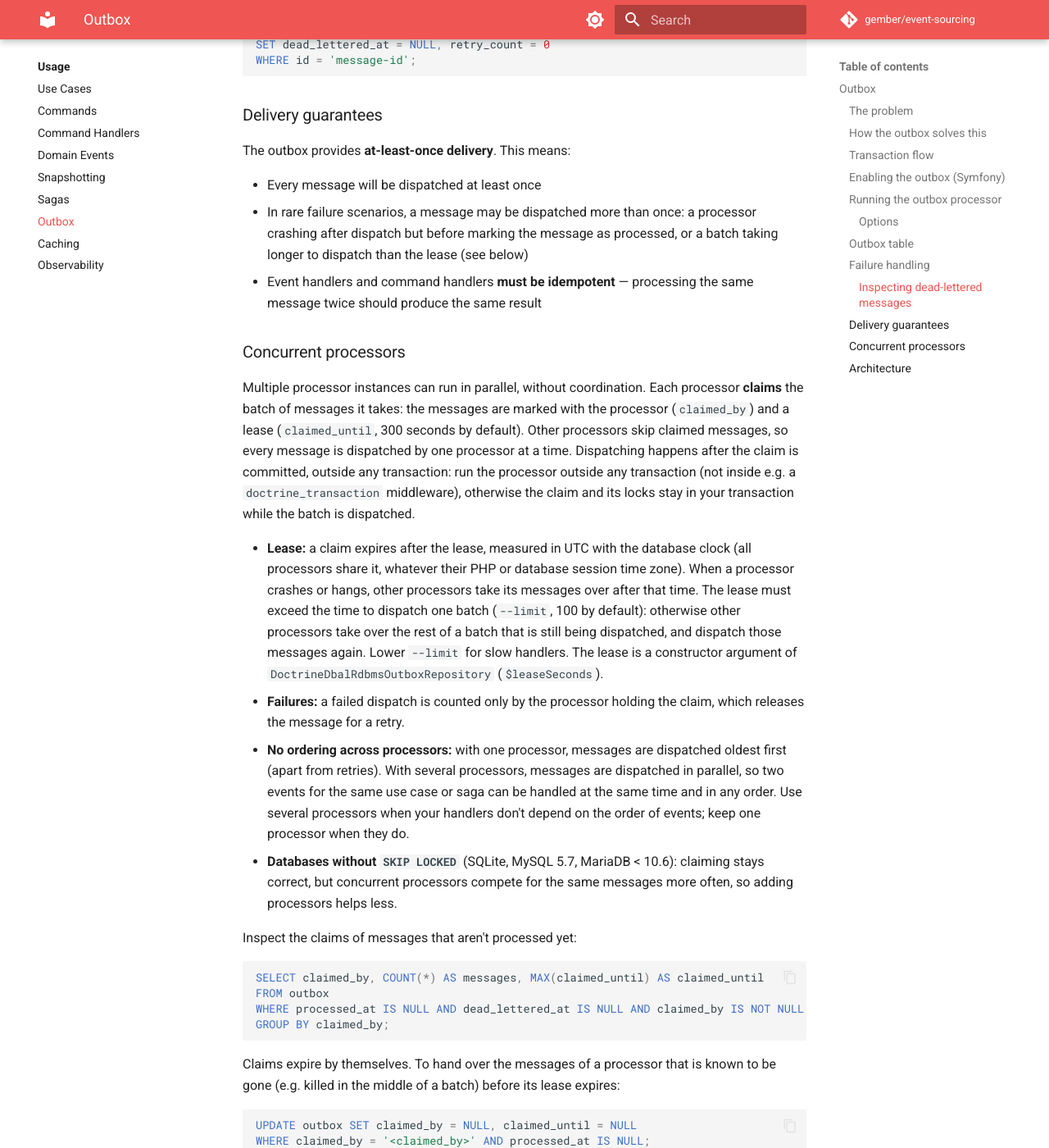
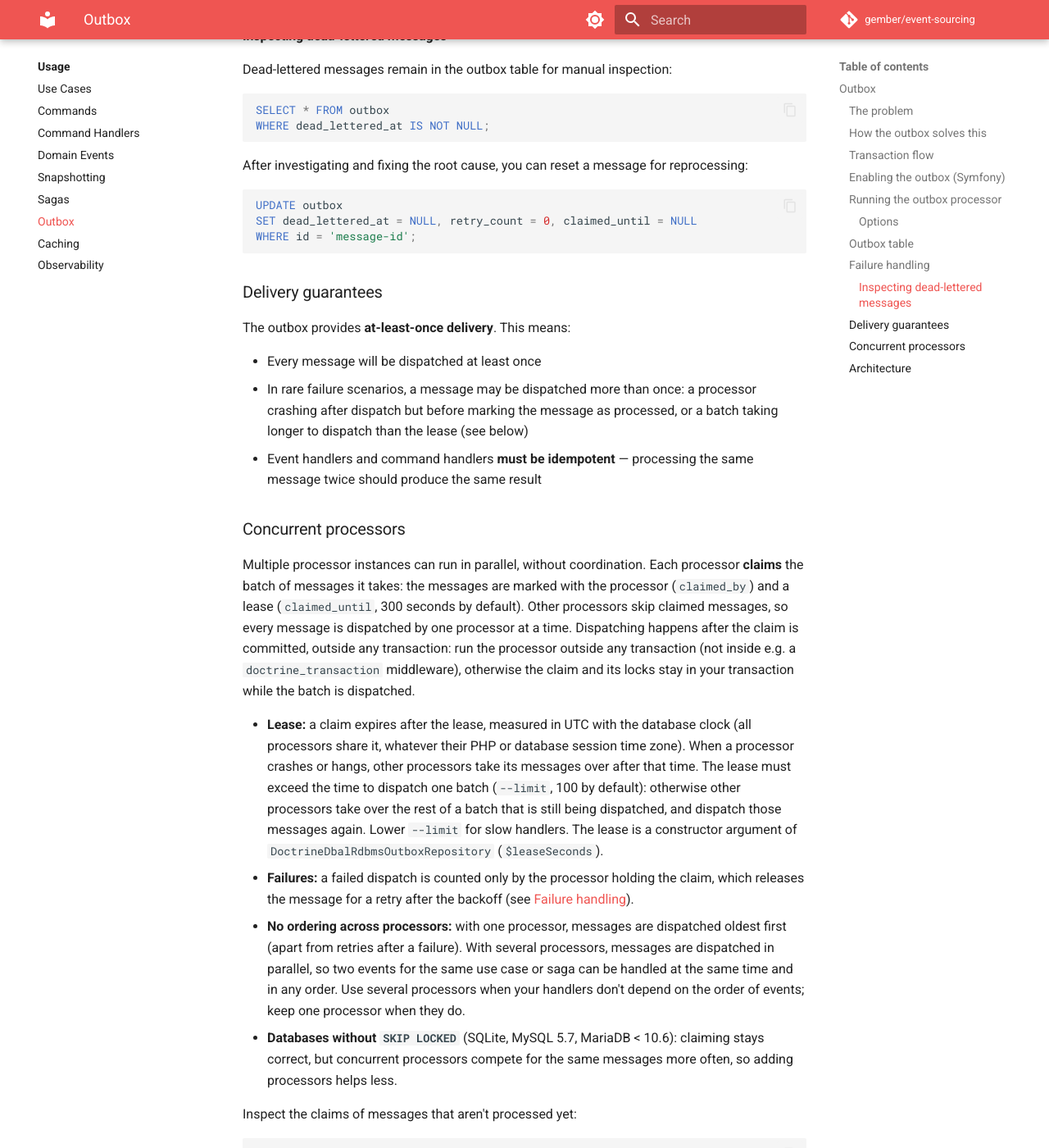
Before and after one commit to GemberPHP/event-sourcing, an MkDocs documentation site: the page built from docs/usage/outbox.md, in a window 1280 px wide and 1400 px high, scrolled down 4336 px. Shown: the whole window at 82% size. Built offline with MkDocs 1.6.1 and Material for MkDocs 9.7.7, drawn with Linux system fonts in a browser that asks for light colours; comment, search, counter and statistics services are not loaded; some of the changed text lies outside the part shown.

Commit message:
Document outbox retries with a backoff and ordering after failures
- Failure handling: backoff from 5 s doubling up to 5 minutes (~2.5 minutes of
  retries with max_retries 5), max_retries counts retries after the first attempt,
  messages aren't dispatched in order after a failure.
- Resetting a dead-lettered message also clears its scheduled retry.

````diff
--- a/docs/usage/outbox.md
+++ b/docs/usage/outbox.md
@@ -57,7 +57,7 @@ Configure the dispatch strategy in your bundle configuration:
 gember_event_sourcing:
     dispatch:
         strategy: outbox    # 'direct' (default) or 'outbox'
-        max_retries: 5      # default: 5, minimum: 1
+        max_retries: 5      # retries after the first attempt; default: 5, minimum: 1
 ```
 
 Setting `strategy: outbox` automatically:
@@ -126,10 +126,12 @@ The table is created by a migration shipped with the [rdbms-event-store-doctrine
 When a message fails to dispatch, the processor:
 
 1. Logs a warning with the message ID, type, class name, and exception details
-2. Increments `retry_count` on the outbox row
+2. Increments `retry_count` on the outbox row and schedules a retry after a backoff (in `claimed_until`)
 3. Continues processing the remaining messages in the batch
 
-The message will be retried on the next processor run. When `retry_count` exceeds `max_retries`, the `dead_lettered_at` timestamp is set and the message is permanently excluded from processing.
+The backoff starts at 5 seconds and doubles per failed attempt, up to 5 minutes (the `$retryDelaySeconds` and `$maxRetryDelaySeconds` arguments of `DoctrineDbalRdbmsOutboxRepository`), so a short outage of a dependency doesn't use up the retries: with `max_retries: 5`, a message is retried for about 2.5 minutes. After the first attempt and `max_retries` retries (`retry_count` exceeds `max_retries`), the `dead_lettered_at` timestamp is set and the message is permanently excluded from processing.
+
+Retried messages are dispatched after messages that were written later: messages aren't dispatched in order after a failure. Event handlers shouldn't depend on the order of events across failures.
 
 A message that can't be deserialized (e.g. its class was renamed or removed) can't succeed on a retry: it's dead-lettered right away, logged as an error, and the other messages of its batch are dispatched as usual.
 
@@ -146,7 +148,7 @@ After investigating and fixing the root cause, you can reset a message for repro
 
 ```sql
 UPDATE outbox
-SET dead_lettered_at = NULL, retry_count = 0
+SET dead_lettered_at = NULL, retry_count = 0, claimed_until = NULL
 WHERE id = 'message-id';
 ```
 
@@ -163,8 +165,8 @@ The outbox provides **at-least-once delivery**. This means:
 Multiple processor instances can run in parallel, without coordination. Each processor **claims** the batch of messages it takes: the messages are marked with the processor (`claimed_by`) and a lease (`claimed_until`, 300 seconds by default). Other processors skip claimed messages, so every message is dispatched by one processor at a time. Dispatching happens after the claim is committed, outside any transaction: run the processor outside any transaction (not inside e.g. a `doctrine_transaction` middleware), otherwise the claim and its locks stay in your transaction while the batch is dispatched.
 
 - **Lease:** a claim expires after the lease, measured in UTC with the database clock (all processors share it, whatever their PHP or database session time zone). When a processor crashes or hangs, other processors take its messages over after that time. The lease must exceed the time to dispatch one batch (`--limit`, 100 by default): otherwise other processors take over the rest of a batch that is still being dispatched, and dispatch those messages again. Lower `--limit` for slow handlers. The lease is a constructor argument of `DoctrineDbalRdbmsOutboxRepository` (`$leaseSeconds`).
-- **Failures:** a failed dispatch is counted only by the processor holding the claim, which releases the message for a retry.
-- **No ordering across processors:** with one processor, messages are dispatched oldest first (apart from retries). With several processors, messages are dispatched in parallel, so two events for the same use case or saga can be handled at the same time and in any order. Use several processors when your handlers don't depend on the order of events; keep one processor when they do.
+- **Failures:** a failed dispatch is counted only by the processor holding the claim, which releases the message for a retry after the backoff (see [Failure handling](#failure-handling)).
+- **No ordering across processors:** with one processor, messages are dispatched oldest first (apart from retries after a failure). With several processors, messages are dispatched in parallel, so two events for the same use case or saga can be handled at the same time and in any order. Use several processors when your handlers don't depend on the order of events; keep one processor when they do.
 - **Databases without `SKIP LOCKED`** (SQLite, MySQL 5.7, MariaDB < 10.6): claiming stays correct, but concurrent processors compete for the same messages more often, so adding processors helps less.
 
 Inspect the claims of messages that aren't processed yet:
````
Also changed, not shown: other parts of docs/usage/outbox.md (+1 -1 lines).
